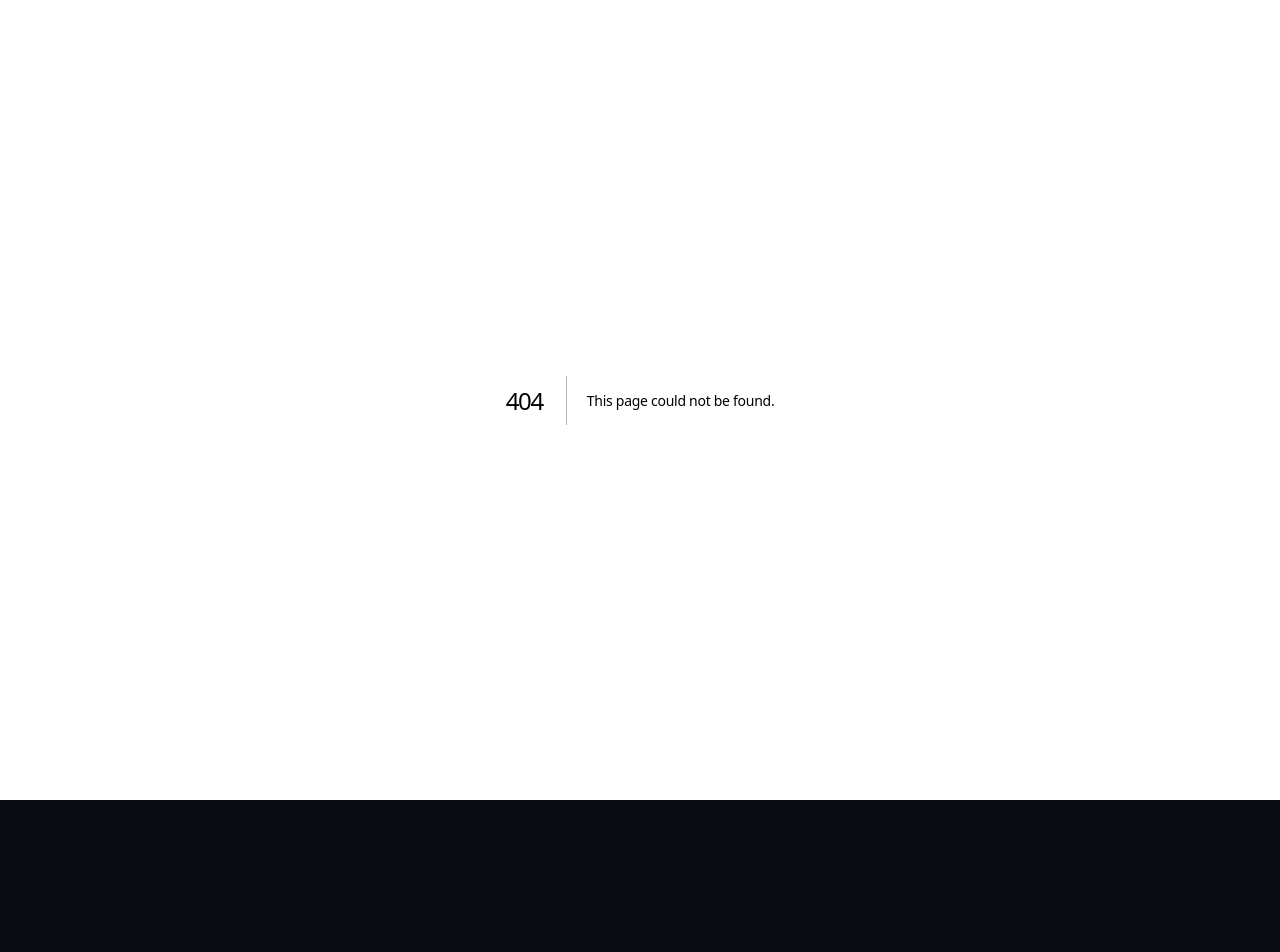
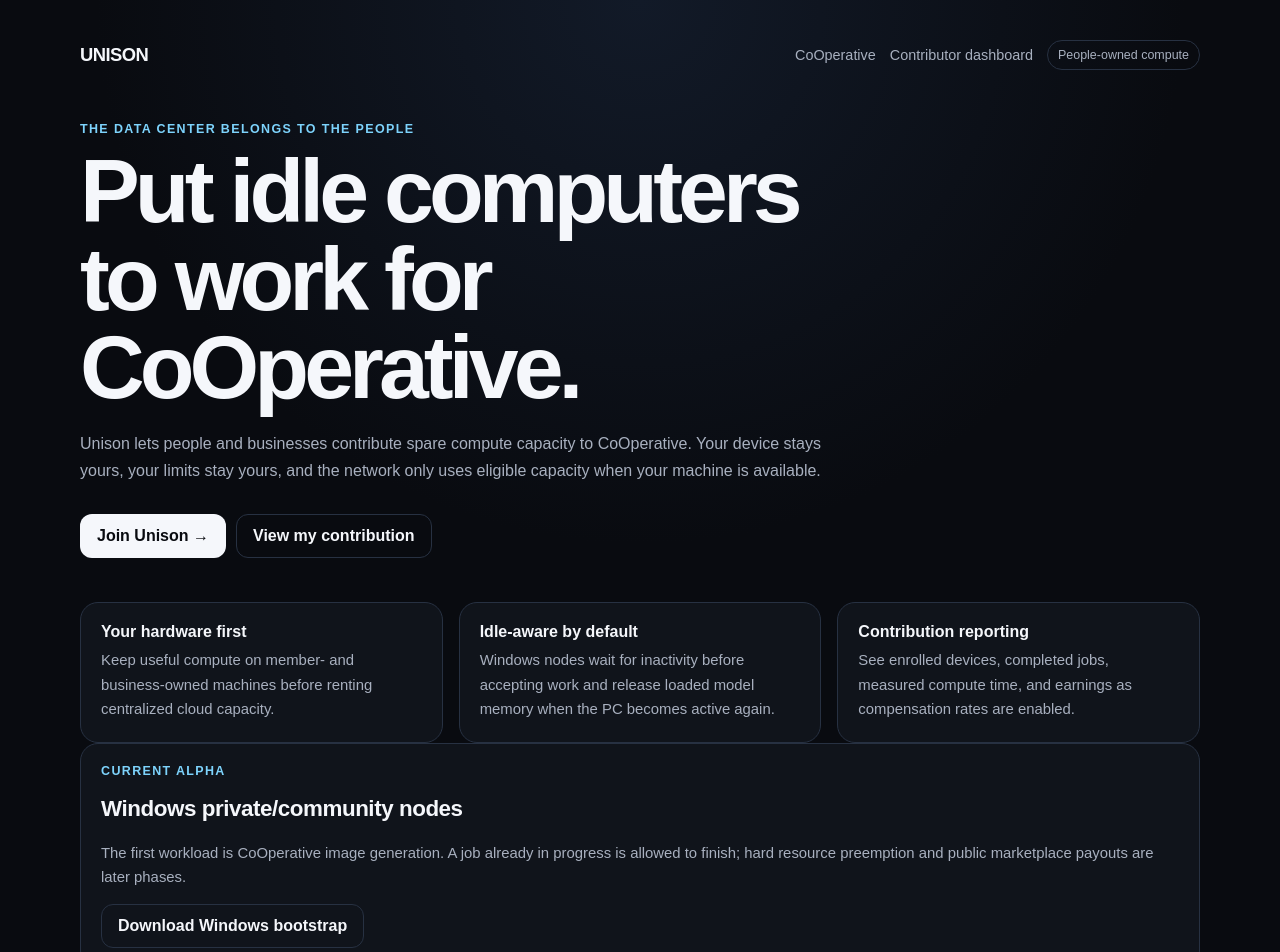
Before and after one commit to zanibethel/CoOperative, a Next.js app: page /unison in a window 1280 px wide. Before the commit this address had no page. Shown: the top 952 px of the page. Before the commit the page ends 800 px from the top, so only its background shows below. Built offline with nearby package versions, Linux system fonts and the light colour scheme.

Commit message:
Add public Unison landing page

```diff
--- /dev/null
+++ b/app/unison/page.tsx
@@ -0,0 +1,59 @@
+import Link from "next/link";
+
+export default function UnisonPage() {
+  return (
+    <main className="shell">
+      <nav className="nav">
+        <Link href="/" className="brand">UNISON</Link>
+        <div className="nav-links">
+          <Link href="/">CoOperative</Link>
+          <Link href="/unison/dashboard">Contributor dashboard</Link>
+          <div className="badge">People-owned compute</div>
+        </div>
+      </nav>
+
+      <section className="hero">
+        <div className="eyebrow">The data center belongs to the people</div>
+        <h1>Put idle computers to work for CoOperative.</h1>
+        <p>
+          Unison lets people and businesses contribute spare compute capacity to
+          CoOperative. Your device stays yours, your limits stay yours, and the
+          network only uses eligible capacity when your machine is available.
+        </p>
+        <div className="cta-row">
+          <Link className="cta" href="/unison/join">Join Unison →</Link>
+          <Link className="secondary-cta" href="/unison/dashboard">View my contribution</Link>
+        </div>
+      </section>
+
+      <section className="grid">
+        <div className="card">
+          <strong>Your hardware first</strong>
+          <p>Keep useful compute on member- and business-owned machines before renting centralized cloud capacity.</p>
+        </div>
+        <div className="card">
+          <strong>Idle-aware by default</strong>
+          <p>Windows nodes wait for inactivity before accepting work and release loaded model memory when the PC becomes active again.</p>
+        </div>
+        <div className="card">
+          <strong>Contribution reporting</strong>
+          <p>See enrolled devices, completed jobs, measured compute time, and earnings as compensation rates are enabled.</p>
+        </div>
+      </section>
+
+      <section className="card unison-info-card">
+        <div>
+          <div className="eyebrow">Current alpha</div>
+          <h2>Windows private/community nodes</h2>
+          <p>
+            The first workload is CoOperative image generation. A job already in progress is allowed to finish;
+            hard resource preemption and public marketplace payouts are later phases.
+          </p>
+        </div>
+        <Link className="secondary-cta" href="/api/unison/download/windows">
+          Download Windows bootstrap
+        </Link>
+      </section>
+    </main>
+  );
+}
```
